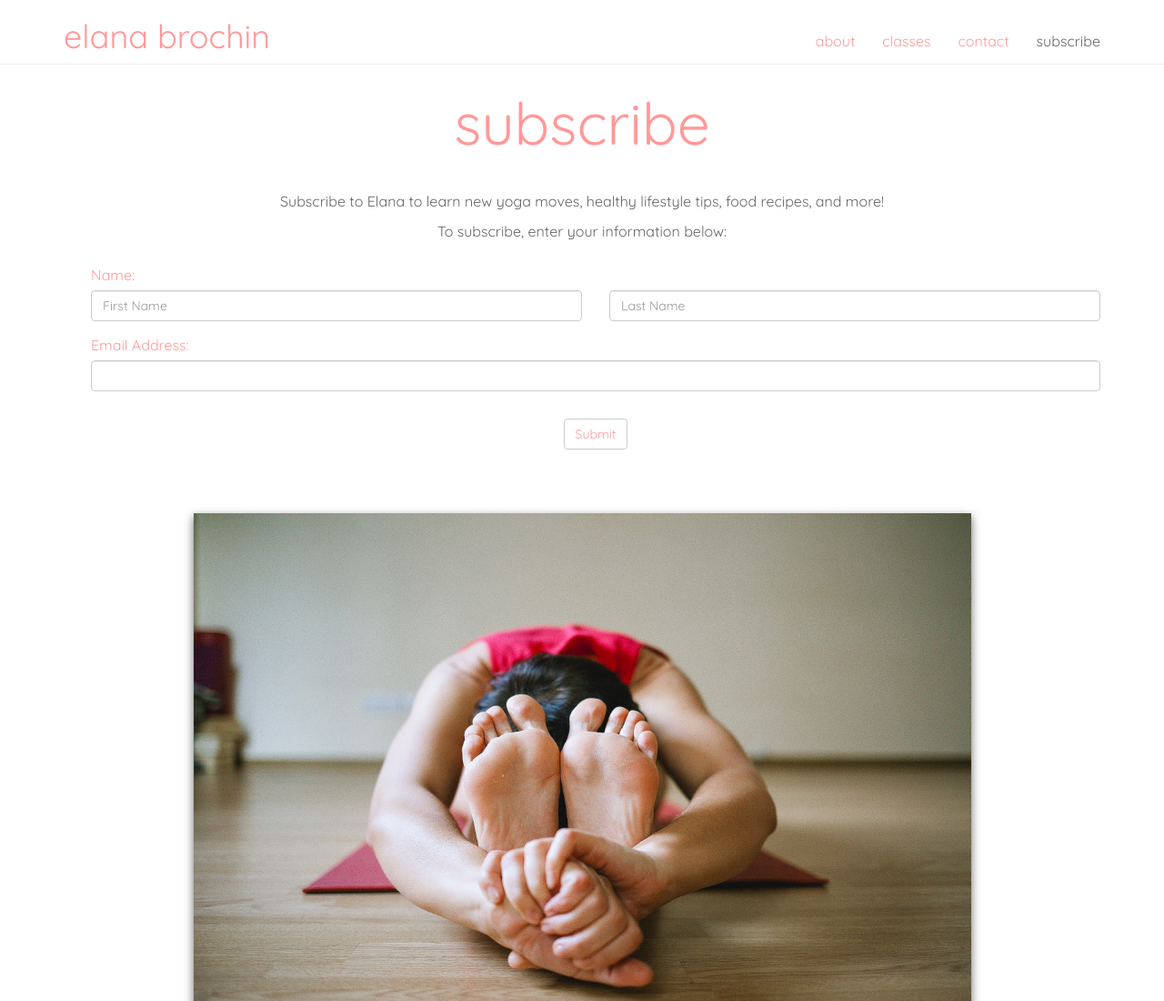
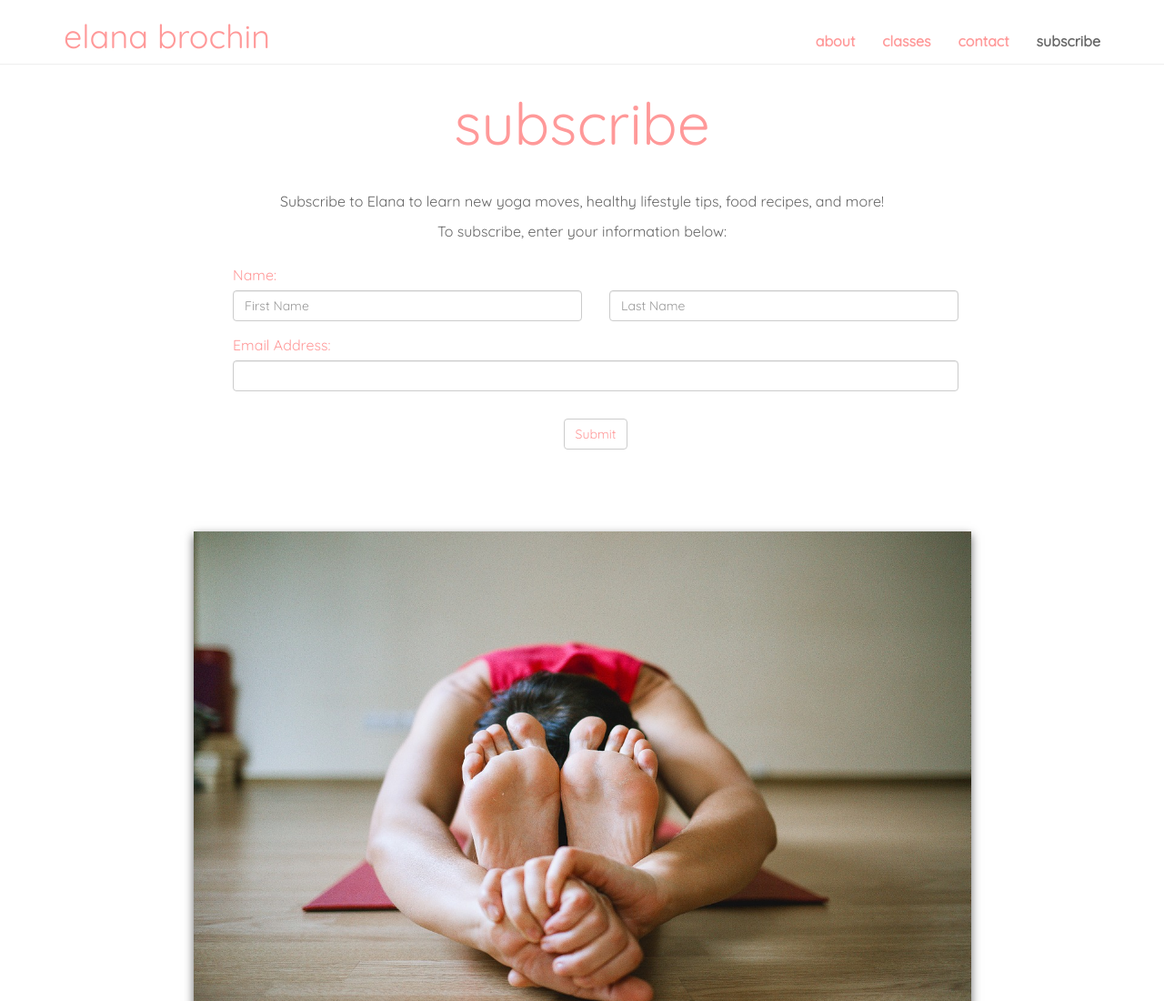
Before and after one commit to justlo/ElanaBrochinYoga, a plain HTML site: page EBYoga_v2/subscribe.html in a window 1280 px wide. Shown: the top 1100 px of the page at 91% size. Drawn offline with Linux system fonts and the light colour scheme; a web font is replaced by a local one.

Commit message:
increased form-template left and right padding

```diff
--- a/EBYoga_v2/css/styles.css
+++ b/EBYoga_v2/css/styles.css
@@ -22,6 +22,7 @@ body {
 
 #nav-list a {
   color: #ff9999;
+  font-weight: bolder;
   text-align: center;
   margin-top: 20px;
   margin-bottom: 10px;
@@ -161,11 +162,19 @@ hr {
   padding-left: 15px;
   color: #ff9999;
 }
+#form-template {
+  margin-bottom: 60px;
+  /*padding-left: 15%;
+  padding-right: 15%;*/
+}
+@media (min-width: 769px) {
+ #form-template {
+   padding-left: 15%;
+   padding-right: 15%;
+ }
+}
 .form-layout {
   margin-top: 5px;
-}
-#form-template {
-  margin-bottom: 60px;
 }
 input[type=text]:focus, textarea[type=text]:focus {
   box-shadow: 0 0 5px #ccc;
--- a/EBYoga_v2/subscribe.html
+++ b/EBYoga_v2/subscribe.html
@@ -64,7 +64,7 @@
         <p>Subscribe to Elana to learn new yoga moves, healthy lifestyle tips, food recipes, and more!</p>
         <p>To subscribe, enter your information below:</p>
       </div>
-      <div class="container">
+      <div id="form-template" class="container">
         <div class="name-line col-xs-12">Name:</div>
         <div class="ng-controller form-layout col-xs-12 col-sm-6">
           <input id="lunch-menu" type="text"
```
